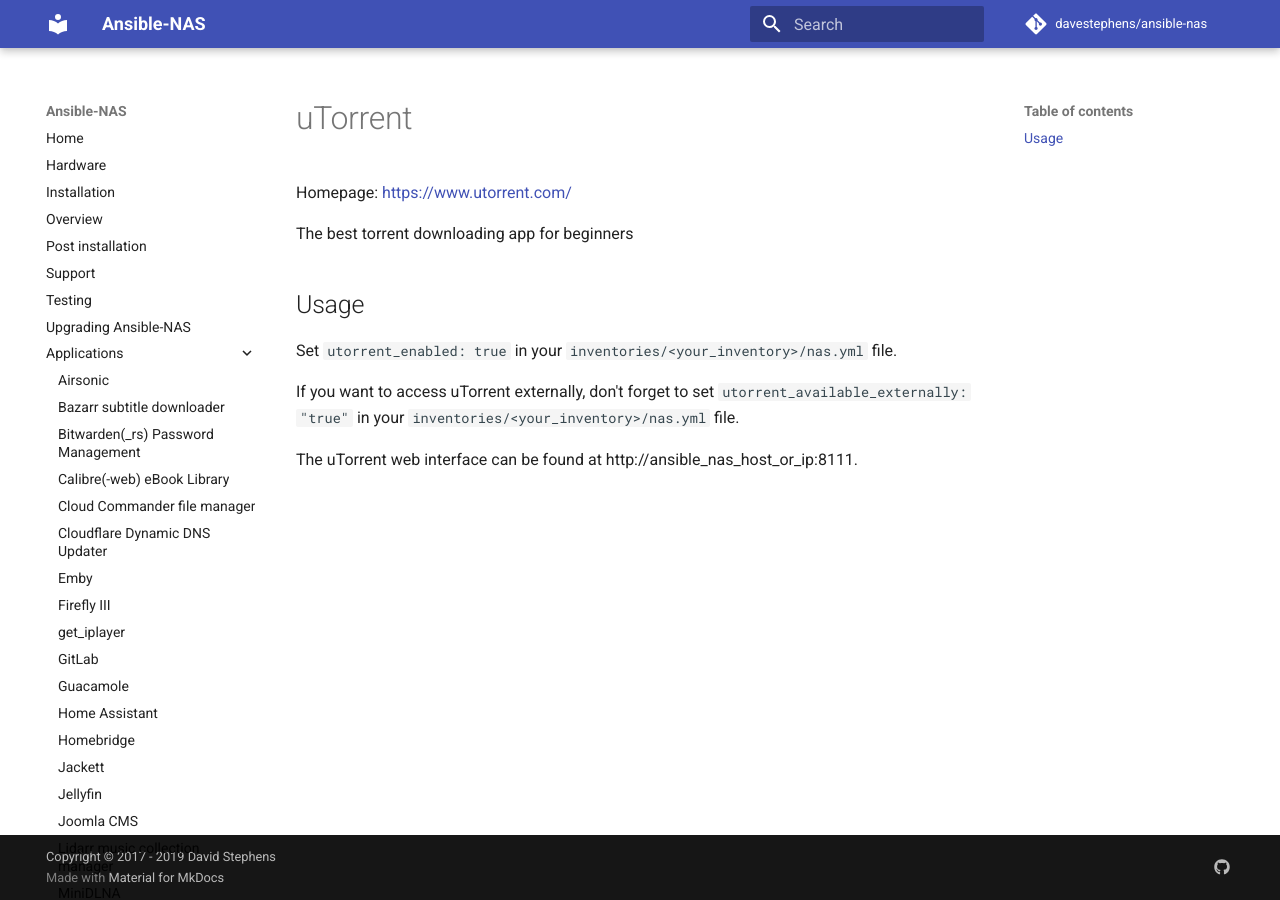
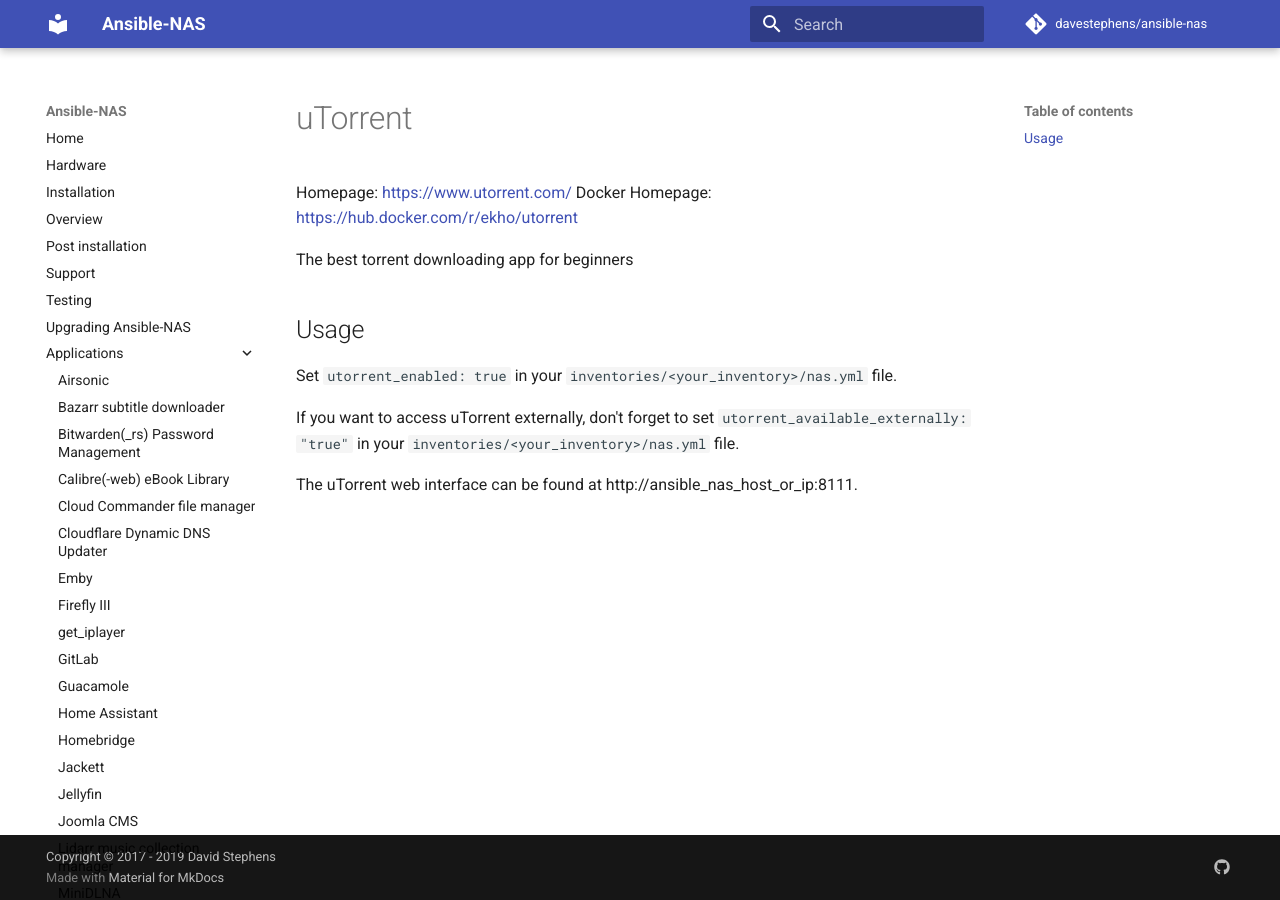
Before and after one commit to davestephens/ansible-nas, an MkDocs documentation site: the page built from docs/applications/utorrent.md, in a window 1280 px wide. Built offline with MkDocs 1.6.1 and Material for MkDocs 9.7.7, drawn with Linux system fonts in a browser that asks for light colours; comment, search, counter and statistics services are not loaded.

Commit message:
add Docker homepage

```diff
--- a/docs/applications/utorrent.md
+++ b/docs/applications/utorrent.md
@@ -2,6 +2,7 @@
 # uTorrent
 
 Homepage: [https://www.utorrent.com/](https://www.utorrent.com/)
+Docker Homepage: [https://hub.docker.com/r/ekho/utorrent](https://hub.docker.com/r/ekho/utorrent)
 
 The best torrent downloading app for beginners
 
```
